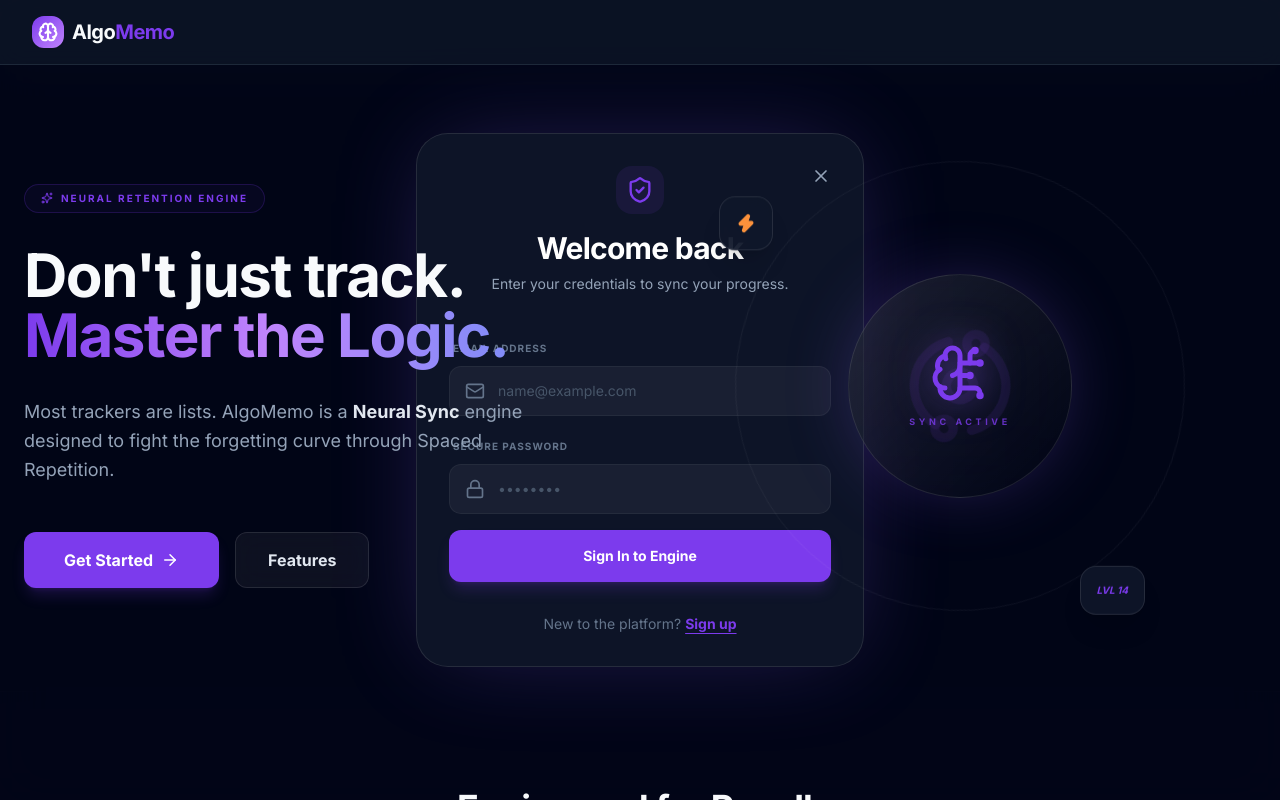
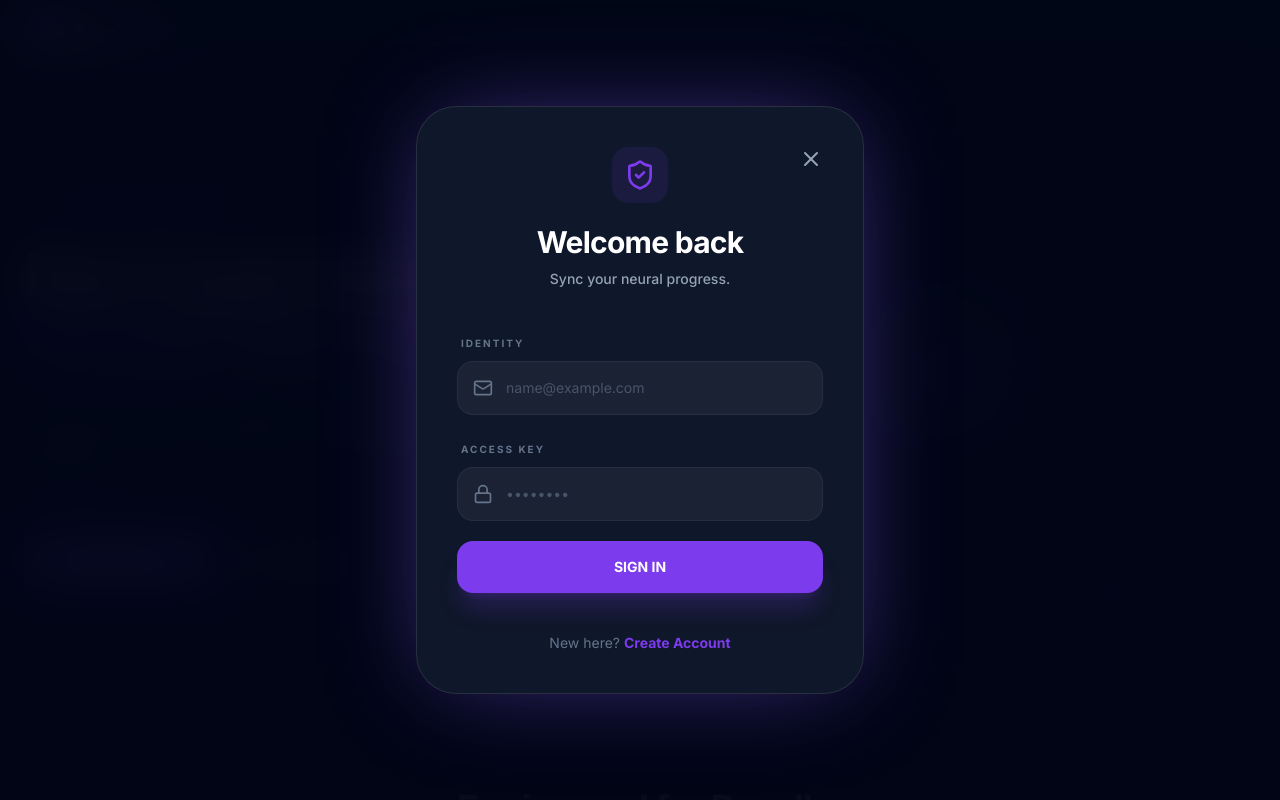
Before and after one commit to prashant404/AlgoMemo, a React (Vite) app in the folder nextgen-dsa-tracker/: page / in a window 1280 px wide. Both pictures are taken after a click on the button "Get Started". Shown: the top 800 px of the page. Built offline with nearby package versions, Linux system fonts and the light colour scheme.

Commit message:
2nd commit

```diff
--- a/nextgen-dsa-tracker/src/components/AuthModal.jsx
+++ b/nextgen-dsa-tracker/src/components/AuthModal.jsx
@@ -19,72 +19,70 @@ export default function AuthModal({ isOpen, onClose }) {
     setLoading(true);
 
     const endpoint = isLogin ? "/users/login" : "/users/register";
-
-    // ⚡ FIX: Added to email.split to get a string, not an array
     const payload = isLogin
       ? { email, password }
-      : { username: email.split("@"), email, password };
+      : { username: email.split("@")[0], email, password };
 
     try {
       const res = await api.post(endpoint, payload);
-
-      // Save session
       localStorage.setItem("token", res.data.token);
       localStorage.setItem("user", JSON.stringify(res.data));
-
       onClose();
-
-      // ⚡ FIX: { replace: true } prevents the back-button from reopening the modal
       navigate("/dashboard", { replace: true });
-
     } catch (err) {
-      setError(err.response?.data?.message || "Authentication failed. Please try again.");
+      setError(err.response?.data?.message || "Authentication failed.");
     } finally {
       setLoading(false);
     }
   };
 
   return (
-    /* ⚡ FIX: z- ensures the modal stays on top of the Home page glass effects */
-    <div className="fixed inset-0 z- flex items-center justify-center p-4">
-      {/* Background Overlay */}
+    <div className="fixed inset-0 z-[9999] flex items-center justify-center p-4 overflow-y-auto">
+
+      {/* 🔥 Background Overlay */}
       <div
-        className="absolute inset-0 bg-[#020617]/80 backdrop-blur-xl"
+        className="fixed inset-0 bg-[#020617]/95 backdrop-blur-xl z-[9998]"
         onClick={onClose}
       />
 
-      {/* Modal Card */}
-      <div className="relative w-full max-w-md overflow-hidden rounded-[2rem] border border-white/10 bg-[#0f172a]/90 backdrop-blur-2xl p-8 shadow-[0_0_100px_-20px_rgba(139,92,246,0.3)] animate-in fade-in zoom-in-95 duration-300">
+      {/* 🔥 Modal Card */}
+      <div className="relative z-[9999] w-full max-w-md overflow-hidden rounded-[2.5rem] border border-white/10 bg-[#0f172a] p-10 shadow-[0_0_100px_-20px_rgba(139,92,246,0.5)] animate-in fade-in zoom-in-95 duration-300">
 
         {/* Close Button */}
         <button
           onClick={onClose}
-          className="absolute right-6 top-6 rounded-full p-2 text-slate-400 hover:bg-white/5 hover:text-white transition-all z-10"
+          className="absolute right-8 top-8 rounded-full p-2 text-slate-400 hover:bg-white/5 hover:text-white transition-all z-10"
         >
-          <X size={20} />
+          <X size={24} />
         </button>
 
         <div className="mb-10 text-center">
-          <div className="inline-flex h-12 w-12 items-center justify-center rounded-2xl bg-brand/10 text-brand mb-4">
-            <ShieldCheck size={28} />
+          <div className="inline-flex h-14 w-14 items-center justify-center rounded-2xl bg-brand/10 text-brand mb-6">
+            <ShieldCheck size={32} />
           </div>
-          <h2 className="text-3xl font-black tracking-tight text-white">
-            {isLogin ? "Welcome back" : "Join AlgoMemo"}
+
+          <h2 className="text-3xl font-black tracking-tight text-white leading-none">
+            {isLogin ? "Welcome back" : "Join the Engine"}
           </h2>
-          <p className="text-sm text-slate-400 mt-2">
-            {isLogin ? "Enter your credentials to sync your progress." : "Start your journey toward DSA mastery today."}
+
+          <p className="text-slate-400 mt-3 text-sm font-medium">
+            {isLogin ? "Sync your neural progress." : "Start mastering patterns today."}
           </p>
 
           {error && (
-            <div className="mt-6 p-3 rounded-xl bg-rose-500/10 border border-rose-500/20 text-rose-400 text-xs font-bold animate-shake">
+            <div className="mt-6 p-4 rounded-xl bg-rose-500/10 border border-rose-500/20 text-rose-400 text-xs font-bold uppercase tracking-widest">
               {error}
             </div>
           )}
         </div>
 
-        <form onSubmit={handleAuth} className="space-y-4">
+        <form onSubmit={handleAuth} className="space-y-5">
+
+          {/* Email */}
           <div className="space-y-2">
-            <label className="text-[10px] font-black uppercase tracking-widest text-slate-500 ml-1">Email Address</label>
+            <label className="text-[10px] font-black uppercase tracking-[0.2em] text-slate-500 ml-1">
+              Identity
+            </label>
             <div className="relative group">
               <Mail className="absolute left-4 top-1/2 -translate-y-1/2 h-5 w-5 text-slate-500 group-focus-within:text-brand transition-colors" />
               <input
@@ -92,14 +90,17 @@ export default function AuthModal({ isOpen, onClose }) {
                 value={email}
                 onChange={(e) => setEmail(e.target.value)}
                 placeholder="name@example.com"
-                className="w-full rounded-xl border border-white/5 bg-white/5 py-3.5 pl-12 pr-4 text-sm text-white placeholder:text-slate-600 focus:border-brand/50 focus:bg-brand/5 outline-none transition-all"
+                className="w-full rounded-2xl border border-white/5 bg-white/5 py-4 pl-12 pr-4 text-sm text-white placeholder:text-slate-600 focus:border-brand/50 focus:bg-brand/5 outline-none transition-all"
                 required
               />
             </div>
           </div>
 
+          {/* Password */}
           <div className="space-y-2">
-            <label className="text-[10px] font-black uppercase tracking-widest text-slate-500 ml-1">Secure Password</label>
+            <label className="text-[10px] font-black uppercase tracking-[0.2em] text-slate-500 ml-1">
+              Access Key
+            </label>
             <div className="relative group">
               <Lock className="absolute left-4 top-1/2 -translate-y-1/2 h-5 w-5 text-slate-500 group-focus-within:text-brand transition-colors" />
               <input
@@ -107,31 +108,33 @@ export default function AuthModal({ isOpen, onClose }) {
                 value={password}
                 onChange={(e) => setPassword(e.target.value)}
                 placeholder="••••••••"
-                className="w-full rounded-xl border border-white/5 bg-white/5 py-3.5 pl-12 pr-4 text-sm text-white placeholder:text-slate-600 focus:border-brand/50 focus:bg-brand/5 outline-none transition-all"
+                className="w-full rounded-2xl border border-white/5 bg-white/5 py-4 pl-12 pr-4 text-sm text-white placeholder:text-slate-600 focus:border-brand/50 focus:bg-brand/5 outline-none transition-all"
                 required
               />
             </div>
           </div>
 
+          {/* Submit */}
           <button
             type="submit"
             disabled={loading}
-            className="w-full mt-4 rounded-xl bg-brand py-4 text-sm font-black text-white shadow-lg shadow-brand/20 hover:bg-brand/90 hover:scale-[1.02] active:scale-95 transition-all disabled:opacity-50 disabled:hover:scale-100"
+            className="w-full mt-4 rounded-2xl bg-brand py-4 text-sm font-black text-white shadow-xl shadow-brand/20 hover:bg-brand/90 hover:scale-[1.02] active:scale-95 transition-all disabled:opacity-50"
           >
-            {loading ? "Authenticating..." : isLogin ? "Sign In to Engine" : "Create Account"}
+            {loading ? "PROCESSING..." : isLogin ? "SIGN IN" : "CREATE ACCOUNT"}
           </button>
         </form>
 
-        <div className="mt-8 text-center text-sm text-slate-500">
-          {isLogin ? "New to the platform? " : "Already have an account? "}
+        {/* Toggle */}
+        <div className="mt-10 text-center text-sm text-slate-500">
+          {isLogin ? "New here? " : "Already registered? "}
           <button
             onClick={() => {
-                setError("");
-                setIsLogin(!isLogin);
+              setError("");
+              setIsLogin(!isLogin);
             }}
-            className="font-black text-brand hover:text-brand/80 underline underline-offset-4"
+            className="font-black text-brand hover:underline underline-offset-8 transition-all"
           >
-            {isLogin ? "Sign up" : "Sign in"}
+            {isLogin ? "Create Account" : "Log In"}
           </button>
         </div>
       </div>
```
Also changed, not shown: 2 other files (tests, documents, lock files or other folders).
